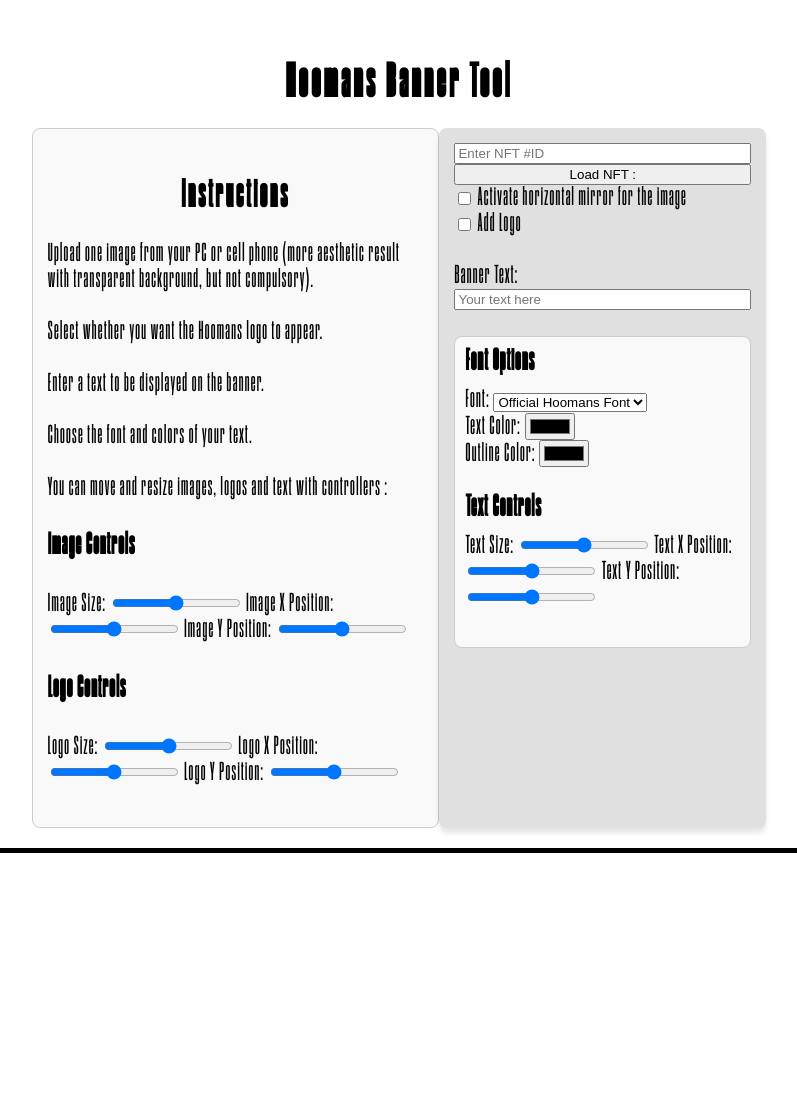
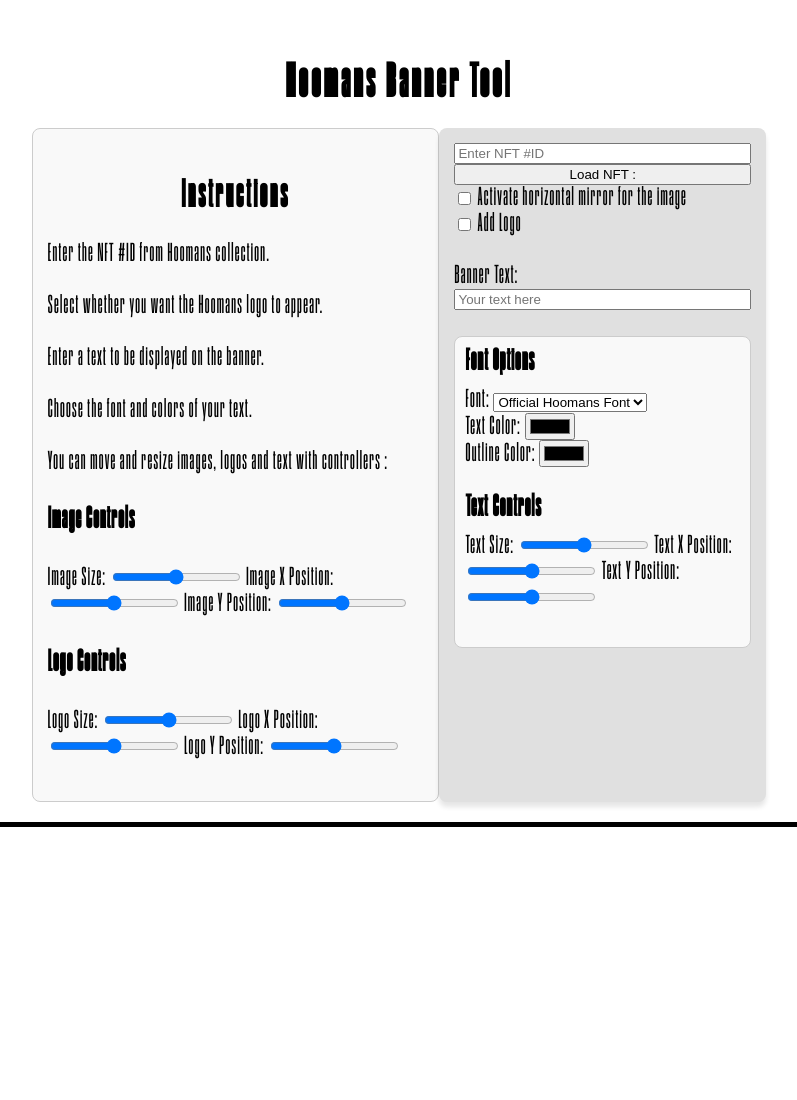
Before and after one commit to QuickosssLabs/hoomans-banner-tool, a plain HTML site: page index.html in a window 1280 px wide. Shown: the top 1100 px of the page, without its empty margins (241-1038 px from the left). Drawn offline with Linux system fonts and the light colour scheme; files whose address does not match are found by name; a web font is replaced by a local one.

Commit message:
Update index.html

```diff
--- a/index.html
+++ b/index.html
@@ -20,7 +20,7 @@
         <div class="controls-container">
             <div class="instructions">
                 <h2>Instructions</h2>
-                <p>Upload one image from your PC or cell phone (more aesthetic result with transparent background, but not compulsory).</p>
+                <p>Enter the NFT #ID from Hoomans collection.</p>
                 <p>Select whether you want the Hoomans logo to appear.</p>
                 <p>Enter a text to be displayed on the banner.</p>
                 <p>Choose the font and colors of your text.</p>
```
